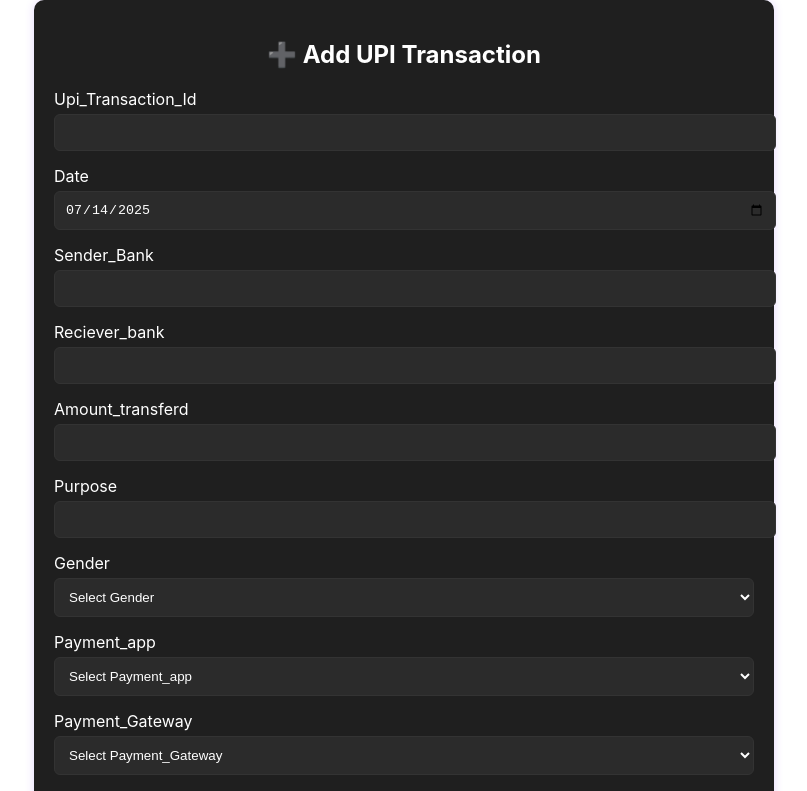
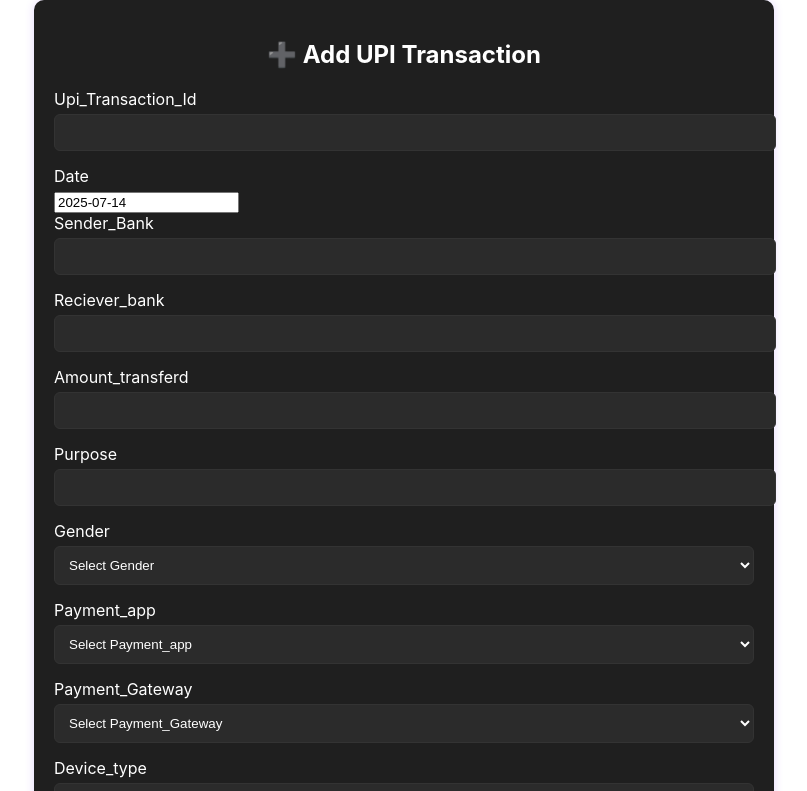
Before and after one commit to vishal09111/upi-frontend, a React (Create React App) app: page /add-transaction in a window 1280 px wide. Shown: the top 791 px of the page, without its empty margins (236-1043 px from the left). Built offline with nearby package versions, Linux system fonts and the light colour scheme.

Commit message:
Updated React frontend code

```diff
--- a/src/components/AddTransaction.js
+++ b/src/components/AddTransaction.js
@@ -1,6 +1,8 @@
 import React, { useState, useEffect } from "react";
 import axios from "axios";
 import { jwtDecode } from "jwt-decode";
+import DatePicker from "react-datepicker";
+import "react-datepicker/dist/react-datepicker.css";
 
 import { ToastContainer, toast } from "react-toastify";
 import "react-toastify/dist/ReactToastify.css";
@@ -10,8 +12,8 @@
   let username = "";
 
   try {
-      const decoded = jwtDecode(token);;
-    username = decoded.sub; // Change this if your JWT uses another field
+    const decoded = jwtDecode(token);
+    username = decoded.sub;
   } catch (e) {
     console.error("Invalid token");
   }
@@ -50,12 +52,17 @@
     }));
   };
 
+  const handleDateChange = (date) => {
+    const formatted = date.toISOString().split("T")[0];
+    setFormData((prev) => ({ ...prev, Date: formatted }));
+  };
+
   const handleSubmit = async (e) => {
     e.preventDefault();
     setLoading(true);
 
     try {
-      await axios.post("https://upitransaction.onrender.com/upi/add-transaction", formData, {
+      await axios.post("https://upitransaction.onrender.com/upi/add", formData, {
         headers: { Authorization: `Bearer ${token}` },
       });
 
@@ -107,7 +114,6 @@
         color: "#fff",
       }}
     >
-
       <h2 style={{ textAlign: "center" }}>➕ Add UPI Transaction</h2>
       <form onSubmit={handleSubmit}>
         {Object.keys(formData).map((key) => {
@@ -117,7 +123,24 @@
             <div key={key}>
               <label style={{ display: "block", marginBottom: "5px" }}>{key}</label>
 
-              {isDropdown ? (
+              {key === "Date" ? (
+                <DatePicker
+                  selected={new Date(formData.Date)}
+                  onChange={handleDateChange}
+                  dateFormat="yyyy-MM-dd"
+                  className="form-control"
+                  required
+                  style={{
+                    width: "100%",
+                    padding: "10px",
+                    marginBottom: "15px",
+                    borderRadius: "6px",
+                    border: "1px solid #333",
+                    backgroundColor: "#2b2b2b",
+                    color: "#fff",
+                  }}
+                />
+              ) : isDropdown ? (
                 <select
                   name={key}
                   value={formData[key]}
@@ -142,7 +165,7 @@
                 </select>
               ) : (
                 <input
-                  type={key === "Date" ? "date" : "text"}
+                  type="text"
                   name={key}
                   value={formData[key]}
                   onChange={handleChange}
```
